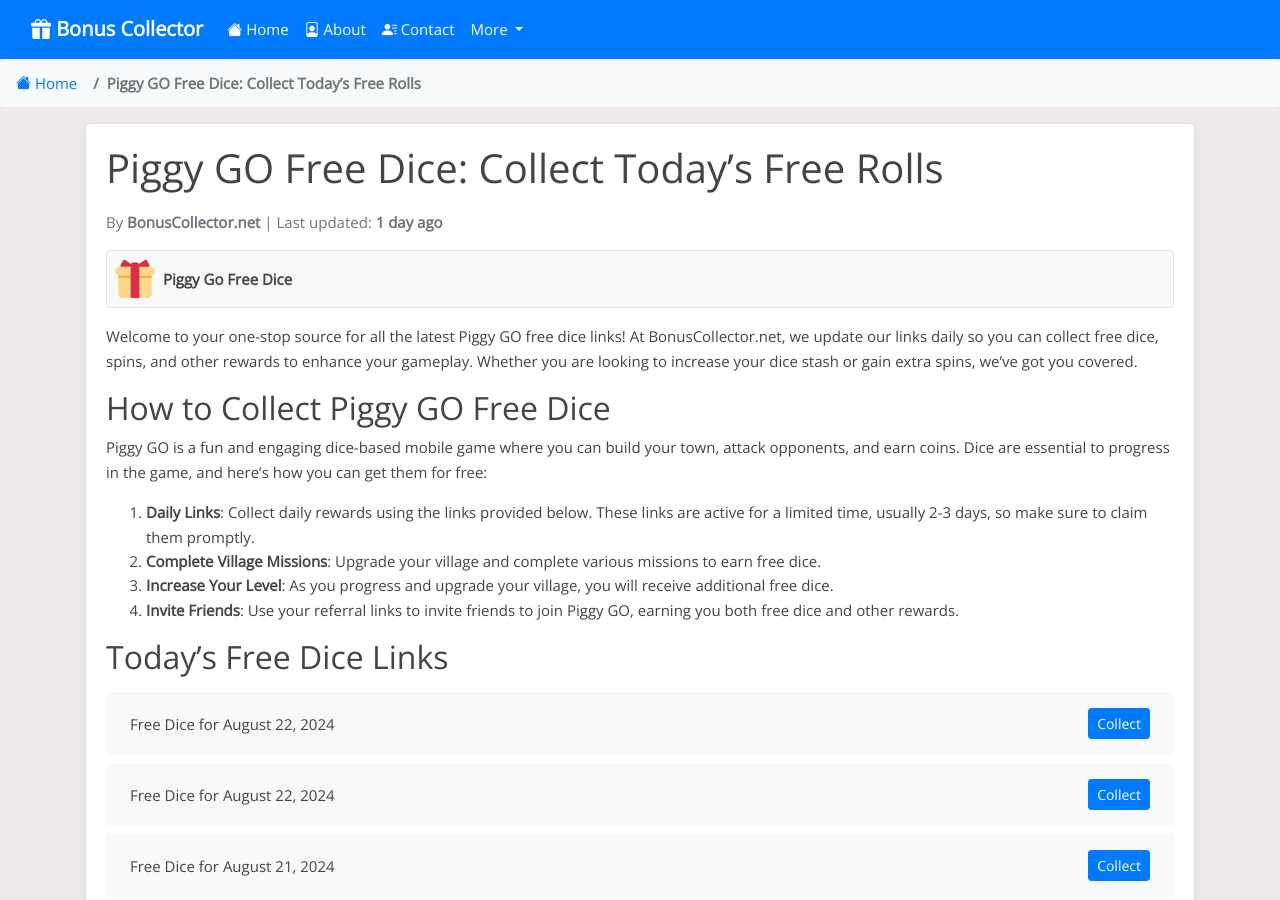
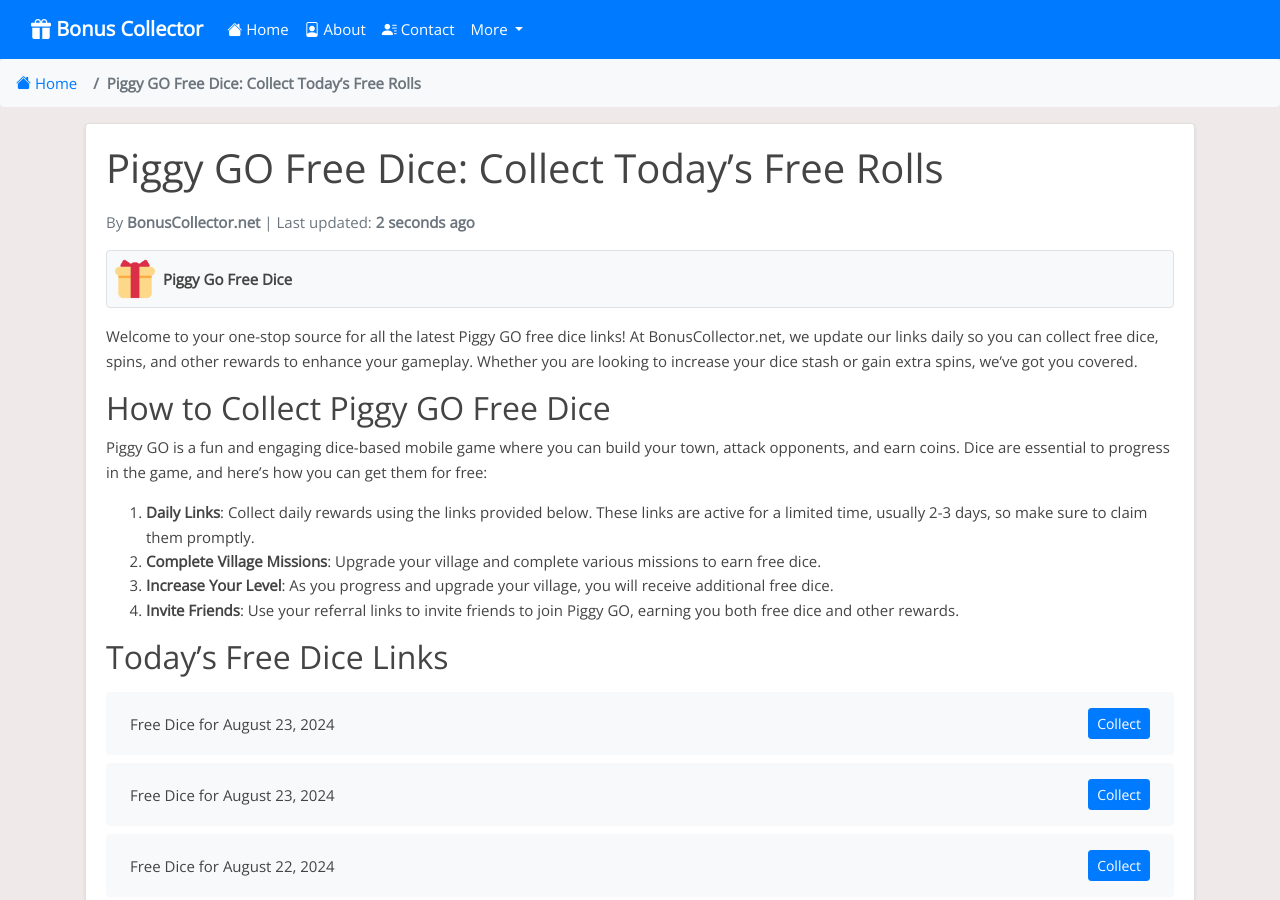
Before and after one commit to Prollad99/bs-net, a Jekyll site: the page built from _posts/2024-07-04-piggy-go.md, in a window 1280 px wide and 900 px high. Built offline with Jekyll 4.4.1, drawn with Linux system fonts in a browser that asks for light colours; nearby versions of some CDN libraries; comment, search, counter and statistics services are not loaded; some of the changed text lies outside the part shown.

Commit message:
Update piggy-go reward links and last modified date

```diff
--- a/_data/include_files.yml
+++ b/_data/include_files.yml
@@ -23,7 +23,7 @@
   last_modified: 2024-08-23 12:18:20
 
 piggy-go.html:
-  last_modified: 2024-08-22 11:34:59
+  last_modified: 2024-08-23 16:12:59
 
 caesars-slots.html:
   last_modified: 2024-08-22 06:13:52
--- a/_includes/piggy-go.html
+++ b/_includes/piggy-go.html
@@ -1,4 +1,12 @@
 <ul class="list-group mt-3 mb-4">
+  <li class="list-group-item d-flex justify-content-between align-items-center">
+    <span>Free Dice for August 23, 2024</span>
+    <a href="https://piggygo-jy.forevernine.com/fanpage?code=UQAUC83L&channel=1" class="btn btn-primary btn-sm">Collect</a>
+  </li>
+  <li class="list-group-item d-flex justify-content-between align-items-center">
+    <span>Free Dice for August 23, 2024</span>
+    <a href="https://piggygo-jy.forevernine.com/fanpage?code=UQAUC83L&channel=4" class="btn btn-primary btn-sm">Collect</a>
+  </li>
   <li class="list-group-item d-flex justify-content-between align-items-center">
     <span>Free Dice for August 22, 2024</span>
     <a href="https://piggygo-jy.forevernine.com/fanpage?code=GGSJRZO5&channel=1" class="btn btn-primary btn-sm">Collect</a>
@@ -391,12 +399,4 @@
     <span>Free Dice for Invalid Date</span>
     <a href="https://piggygo-jy.forevernine.com/fanpage?code=AJGE7VQA&channel=4" class="btn btn-primary btn-sm">Collect</a>
   </li>
-  <li class="list-group-item d-flex justify-content-between align-items-center">
-    <span>Free Dice for Invalid Date</span>
-    <a href="https://piggygo-jy.forevernine.com/fanpage?code=C49KX5PI&channel=1" class="btn btn-primary btn-sm">Collect</a>
-  </li>
-  <li class="list-group-item d-flex justify-content-between align-items-center">
-    <span>Free Dice for Invalid Date</span>
-    <a href="https://piggygo-jy.forevernine.com/fanpage?code=C49KX5PI&channel=4" class="btn btn-primary btn-sm">Collect</a>
-  </li>
 </ul>
```
Also changed, not shown: links-json/piggy-go.json (+8 -6 lines).
